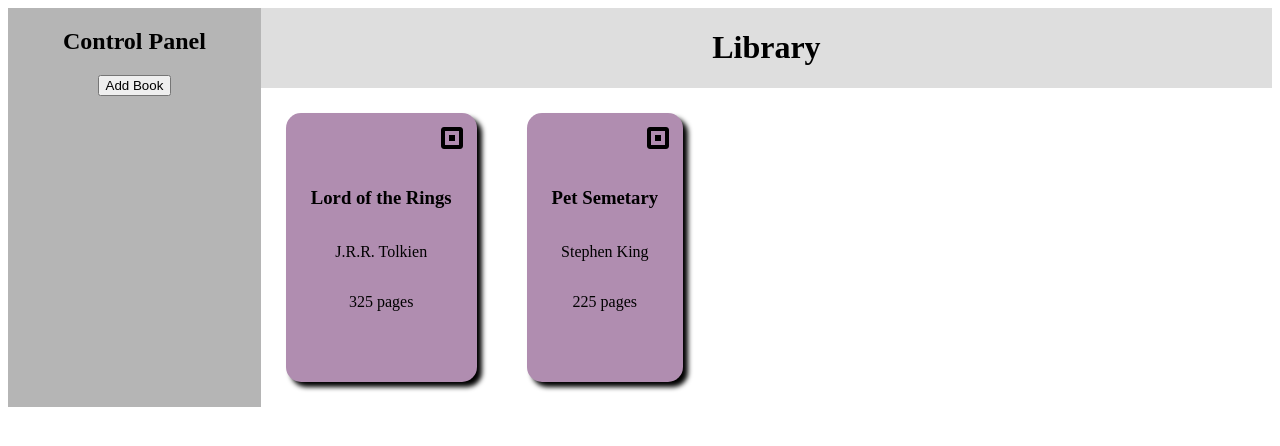
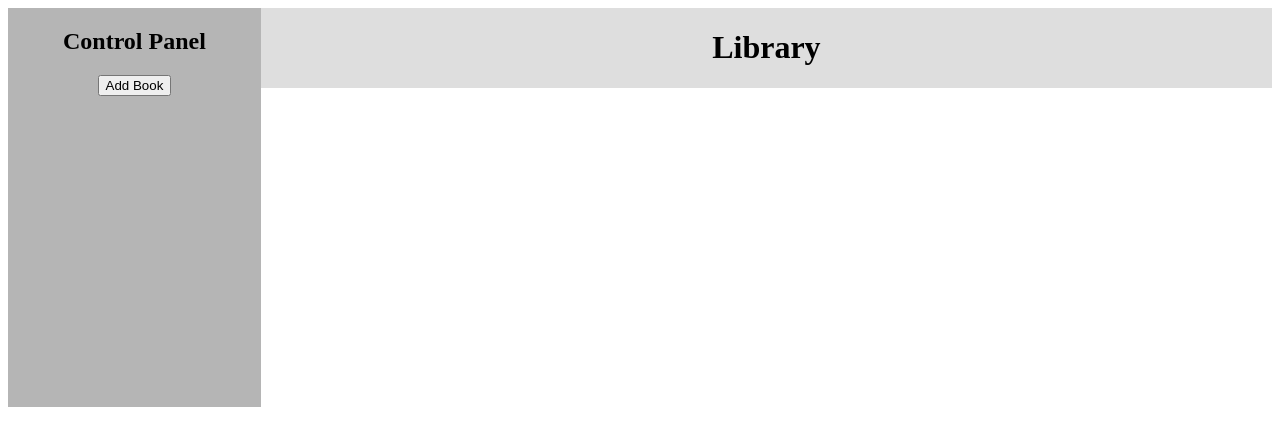
Before and after one commit to blevinspercussion/library, a plain HTML site: page index.html in a window 1280 px wide. Drawn offline with Linux system fonts and the light colour scheme.

Commit message:
cleaning up...removed dummy content from index.html

```diff
--- a/index.html
+++ b/index.html
@@ -18,30 +18,7 @@
           <button class="add-book-button">Add Book</button>
         </div>
       </div>
-      <div class="main-content">
-        <!-- <h1>Books</h1> -->
-        <div class="card">
-          <h3>Lord of the Rings</h3>
-          <p>J.R.R. Tolkien</p>
-          <p>325 pages</p>
-          <img
-            class="trash"
-            src="./icons8-square-30.png"
-            alt="trash can icon"
-          />
-        </div>
-
-        <div class="card">
-          <h3>Pet Semetary</h3>
-          <p>Stephen King</p>
-          <p>225 pages</p>
-          <img
-            class="trash"
-            src="./icons8-square-30.png"
-            alt="trash can icon"
-          />
-        </div>
-      </div>
+      <div class="main-content"></div>
     </div>
 
     <script src="./script.js"></script>
```
